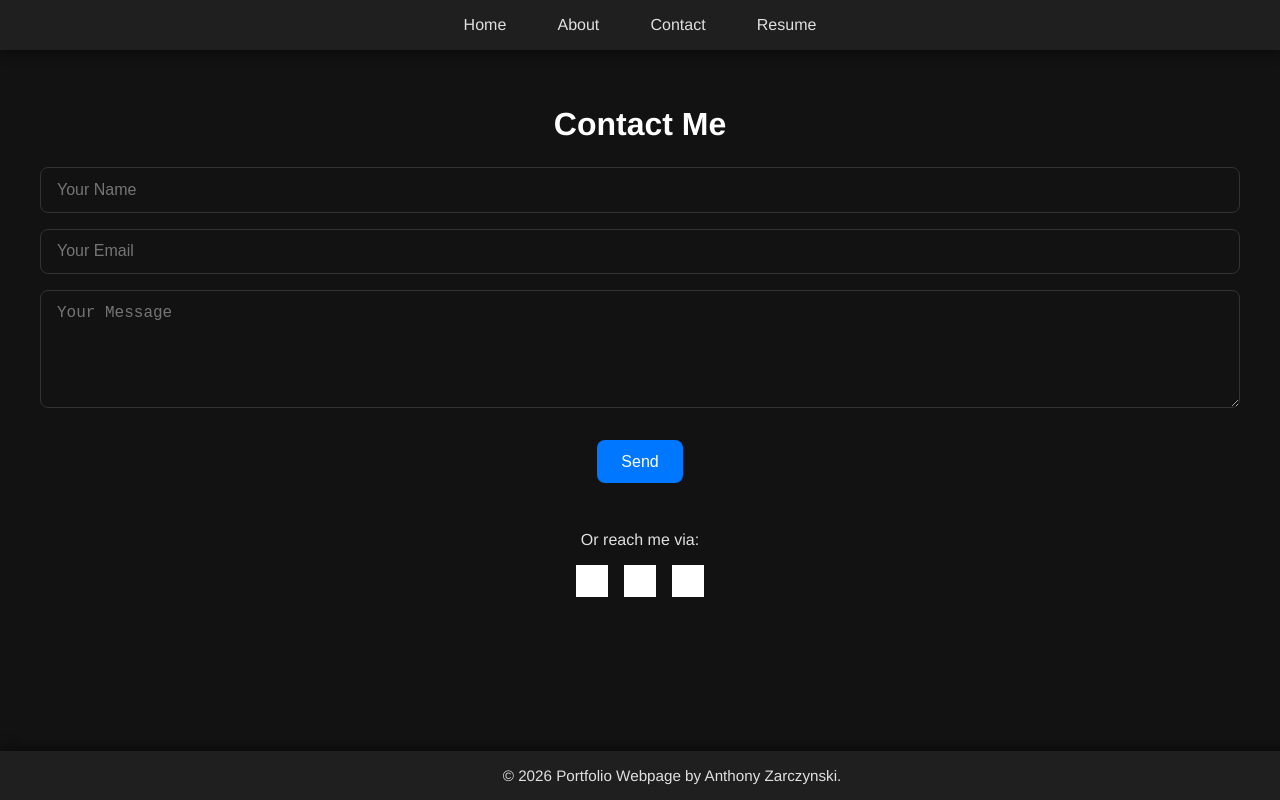
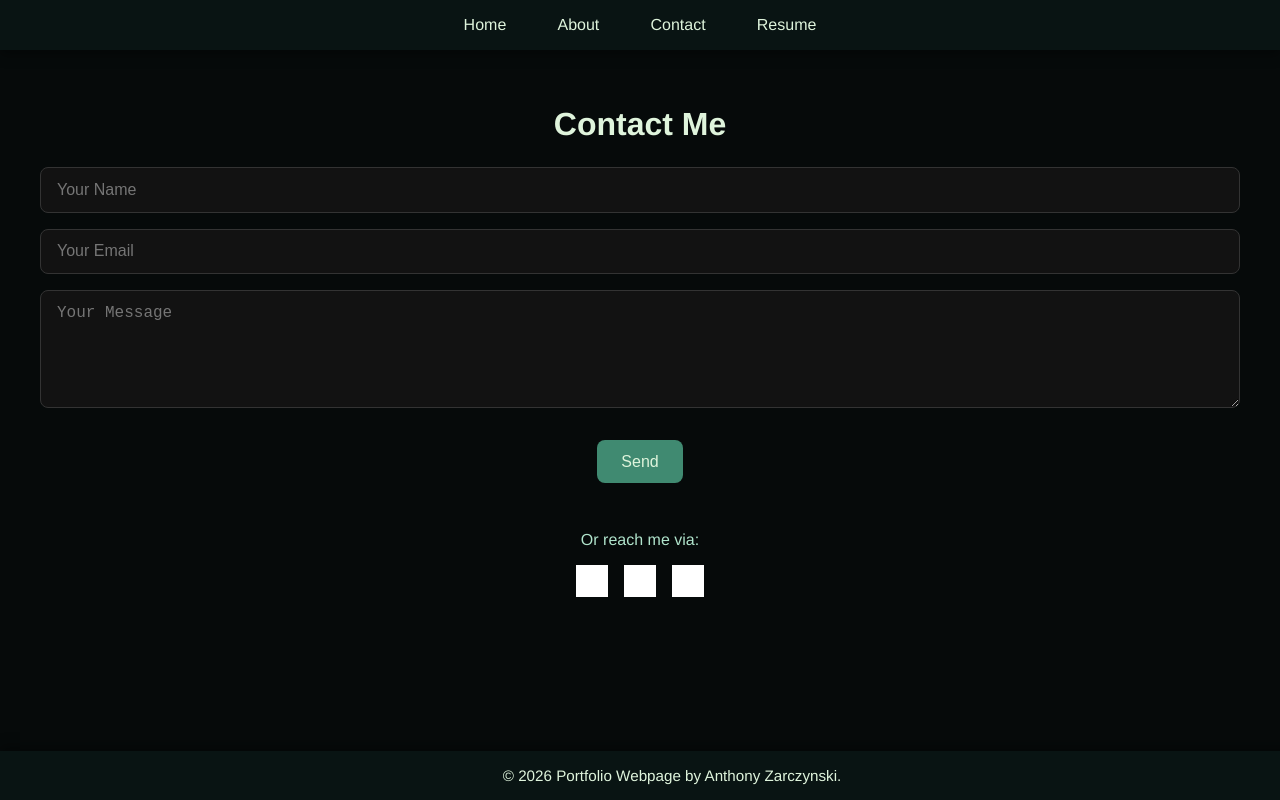
Before and after one commit to an677531/AnthonyPortfolio, a React (Create React App) app: page /contact in a window 1280 px wide. Shown: the top 800 px of the page. Built offline with nearby package versions, Linux system fonts and the light colour scheme; grey boxes are pictures that could not be loaded.

Commit message:
color adjustments

```diff
--- a/src/index.css
+++ b/src/index.css
@@ -1,11 +1,10 @@
-/* Global Styles - not reviewed */
 body,
 html {
   margin: 0;
   padding: 0;
   font-family: 'Helvetica Neue', Helvetica, Arial, sans-serif;
-  background-color: #121212;
-  color: #e0e0e0;
+  background-color: #060a0a;
+  color: #dff4dc;
 }
 
 h2,
@@ -14,7 +13,6 @@ h3 {
   font-weight: 600;
 }
 
-/* App Layout - not reviewed */
 .App {
   display: flex;
   flex-direction: column;
@@ -25,9 +23,9 @@ main {
   flex: 1;
 }
 
-/* Navbar - not reviewed */
+
 .navbar {
-  background-color: #1f1f1f;
+  background-color: #091413;
   padding: 1rem 2rem;
   display: flex;
   justify-content: center;
@@ -47,7 +45,7 @@ main {
 
 .navbar a {
   text-decoration: none;
-  color: #e0e0e0;
+  color: #dff4dc;
   font-weight: 500;
   font-size: 1rem;
   padding: 0.3rem 0.6rem;
@@ -56,8 +54,8 @@ main {
 }
 
 .navbar a:hover {
-  background-color: #0077ff;
-  color: #fff;
+  background-color: #B0E4CC;
+  color: #000000;
 }
 
 @media(max-width:768px) {
@@ -88,10 +86,10 @@ main {
   }
 }
 
-/* Footer - not reviewed */
+
 .footer {
-  background-color: #1f1f1f;
-  color: #e0e0e0;
+  background-color: #091413;
+  color: #dff4dc;
   text-align: center;
   padding: 1rem 2rem;
   font-size: 0.95rem;
@@ -117,7 +115,6 @@ main {
   }
 }
 
-/* Projects Grid - not reviewed */
 .grid {
   max-width: 1200px;
   margin: 0 auto;
@@ -128,7 +125,7 @@ main {
   text-align: center;
   font-size: 2rem;
   margin-bottom: 1.5rem;
-  color: #fff;
+  color: #dff4dc;
 }
 
 .project-grid-item {
@@ -145,8 +142,8 @@ main {
 }
 
 .project-button {
-  background: #1f1f1f;
-  border: 1px solid #333;
+  background: #0d1a15;
+  border: 1px solid #11261e;
   border-radius: 12px;
   padding: 0.5rem;
   cursor: pointer;
@@ -158,7 +155,7 @@ main {
 .project-button:hover {
   transform: translateY(-4px);
   box-shadow: 0 6px 18px rgba(0, 0, 0, 0.4);
-  border-color: #0077ff;
+  border-color: #408A71;
 }
 
 .thumbnail {
@@ -175,7 +172,6 @@ main {
   color: #e0e0e0;
 }
 
-/* Project Detail Page - not reviewed */
 .project-display {
   max-width: 800px;
   margin: 2rem auto;
@@ -188,7 +184,7 @@ main {
 .project-display h3 {
   font-size: 1.8rem;
   margin-bottom: 1rem;
-  color: #fff;
+  color: #dff4dc;
 }
 
 .project-display p {
@@ -200,7 +196,7 @@ main {
   display: inline-block;
   margin-top: 0.5rem;
   text-decoration: none;
-  color: #00aaff;
+  color: #408A71;
   font-weight: 500;
 }
 
@@ -224,18 +220,17 @@ button,
   font-size: 1rem;
   border: none;
   border-radius: 8px;
-  background: #0077ff;
-  color: #fff;
+  background: #408A71;
+  color: #dff4dc;
   cursor: pointer;
   transition: background-color 0.2s;
 }
 
 button:hover,
 .project-display+button:hover {
-  background: #005ecc;
+  background: #408A71;
 }
 
-/* Contact Page - not reviewed */
 .contact {
   max-width: 800px;
   margin: 2rem auto;
@@ -250,7 +245,7 @@ button:hover,
   text-align: center;
   font-size: 2rem;
   margin-bottom: 1.5rem;
-  color: #fff;
+  color: #dff4dc;
 }
 
 .contact-form {
@@ -273,8 +268,8 @@ button:hover,
 
 .contact-form input:focus,
 .contact-form textarea:focus {
-  border-color: #0077ff;
-  box-shadow: 0 0 6px rgba(0, 119, 255, 0.5);
+  border-color: #275445;
+  box-shadow: 0 0 6px rgba(0, 255, 51, 0.5);
 }
 
 .contact-form button {
@@ -283,14 +278,14 @@ button:hover,
   font-weight: 500;
   border: none;
   border-radius: 8px;
-  background: #0077ff;
-  color: #fff;
+  background: #408A71;
+  color: #dff4dc;
   cursor: pointer;
   transition: background-color 0.2s, transform 0.2s;
 }
 
 .contact-form button:hover {
-  background: #005ecc;
+  background: #B0E4CC;
   transform: translateY(-2px);
 }
 
@@ -304,7 +299,7 @@ button:hover,
   text-align: center;
   margin-top: 2rem;
   font-size: 1rem;
-  color: #e0e0e0;
+  color: #B0E4CC;
 }
 
 .socials a {
@@ -323,7 +318,6 @@ button:hover,
   transform: scale(1.1);
 }
 
-/* Responsive tweaks - not reviewed */
 @media(max-width:1024px) {
   .thumbnail {
     height: 160px;
--- a/src/pages/Contact.js
+++ b/src/pages/Contact.js
@@ -89,7 +89,7 @@ function Contact() {
         <p>Or reach me via:</p>
         <a href="https://instagram.com/designs_by_acz" target="_blank" rel="noreferrer"><img src="https://cdn-icons-png.flaticon.com/512/1077/1077042.png" alt="Instagram"/></a>
         <a href="mailto:anthonyzarczynski@gmail.com"><img src="https://cdn-icons-png.flaticon.com/512/646/646135.png" alt="Email"/></a>
-        <a href="https://www.linkedin.com/in/anthony-zarczynski-720340314/"><img src="https://cdn-icons-png.flaticon.com/512/3536/3536505.png" alt="LinkedIn"/></a>
+        <a href="https://www.linkedin.com/in/anthony-zarczynski-720340314/"><img src="https://cdn-icons-png.flaticon.com/512/3128/3128219.png" alt="LinkedIn"/></a>
       </div>
     </div>
   );
```
